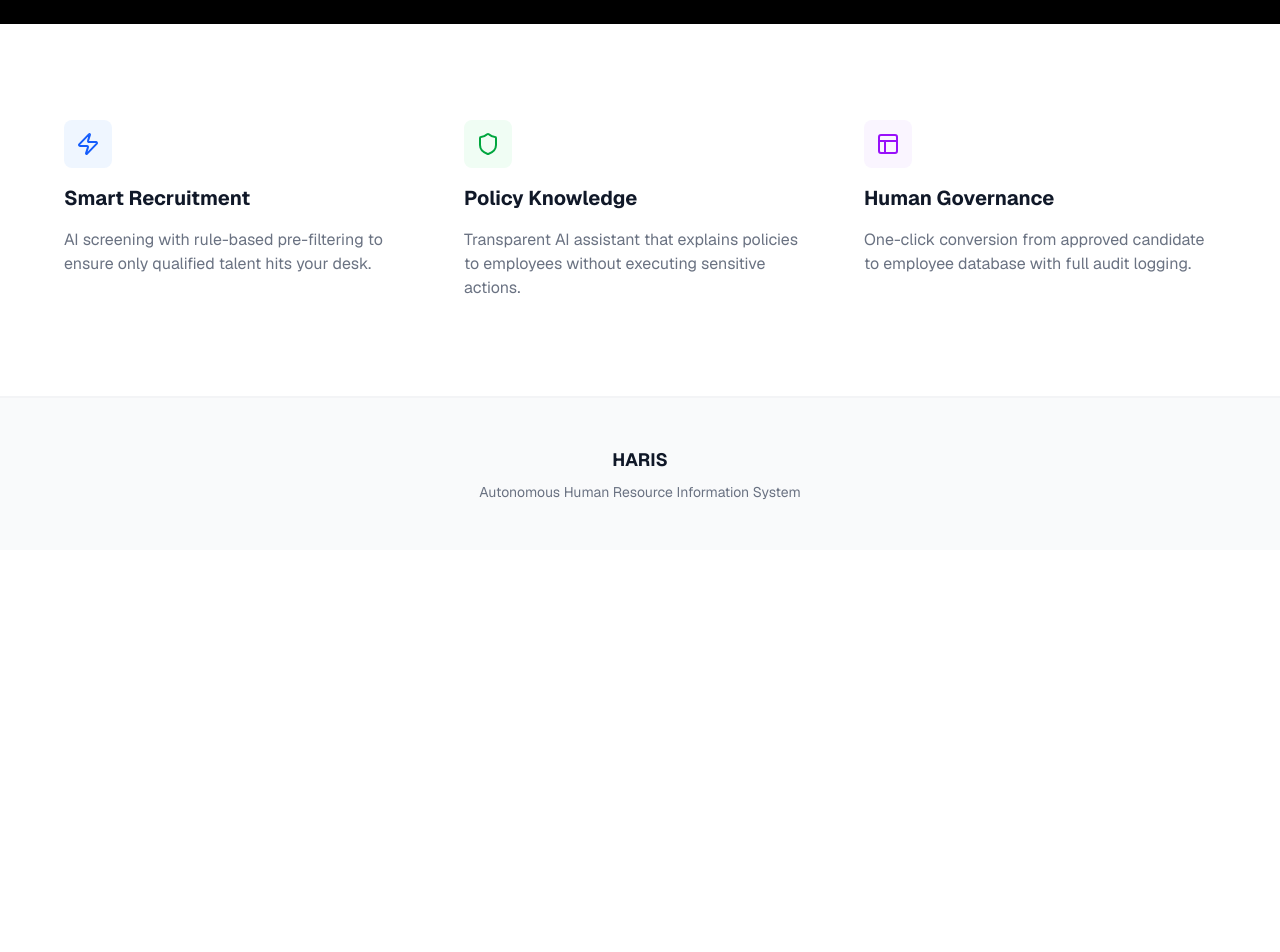
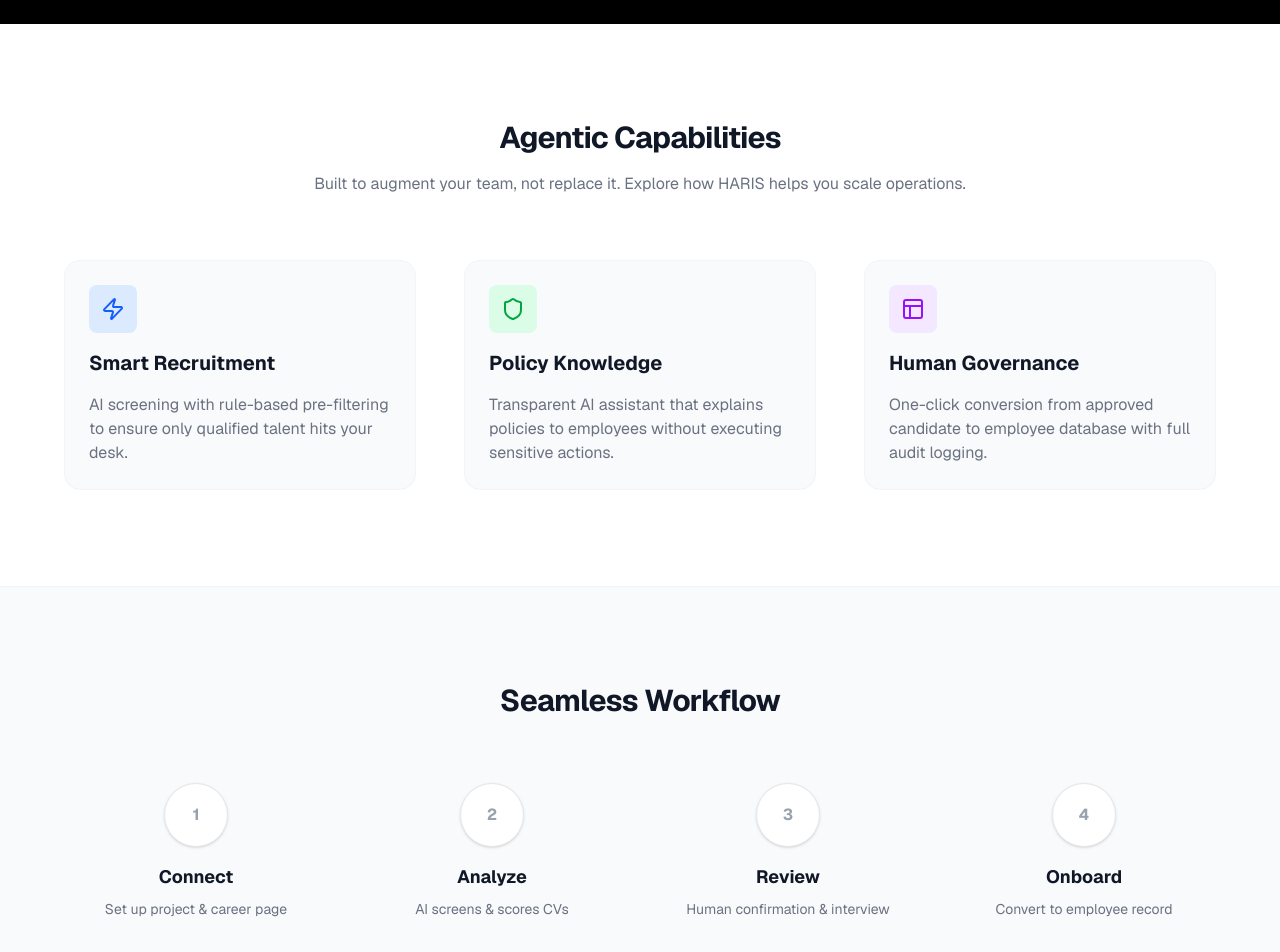
Before and after one commit to indraprhmbd/hris-cloud, a Next.js app in the folder frontend/: page / in a window 1280 px wide. Shown: the part 1560-2512 px from the top of the page. Before the commit the page ends 2110 px from the top, so only its background shows below. Built offline with nearby package versions, Linux system fonts and the light colour scheme.

Commit message:
rebrand to HARIS:  landing page

```diff
--- a/frontend/app/page.tsx
+++ b/frontend/app/page.tsx
@@ -1,5 +1,15 @@
 import Link from "next/link";
-import { ArrowRight, Shield, Users, Zap, Layout, Play } from "lucide-react";
+import {
+  ArrowRight,
+  Shield,
+  Users,
+  Zap,
+  Layout,
+  Play,
+  CheckCircle,
+  BarChart,
+  Bot,
+} from "lucide-react";
 
 export default function Home() {
   return (
@@ -77,7 +87,10 @@ export default function Home() {
         </div>
 
         {/* Hero Visual Mockup */}
-        <div className="mt-20 max-w-5xl mx-auto rounded-xl border border-gray-200 shadow-2xl shadow-gray-200/50 overflow-hidden bg-gray-50 select-none">
+        <div
+          id="demo"
+          className="mt-20 max-w-5xl mx-auto rounded-xl border border-gray-200 shadow-2xl shadow-gray-200/50 overflow-hidden bg-gray-50 select-none"
+        >
           <div className="bg-white border-b border-gray-100 p-4 flex items-center gap-4">
             <div className="flex gap-2">
               <div className="w-3 h-3 rounded-full bg-red-100 border border-red-200"></div>
@@ -145,10 +158,20 @@ export default function Home() {
       </section>
 
       {/* Features */}
-      <section className="py-24 px-6 border-b border-gray-100">
-        <div className="max-w-6xl mx-auto grid grid-cols-1 md:grid-cols-3 gap-12">
-          <div className="space-y-4">
-            <div className="w-12 h-12 bg-blue-50 text-blue-600 rounded-lg flex items-center justify-center">
+      <section id="features" className="py-24 px-6 border-b border-gray-100">
+        <div className="max-w-6xl mx-auto">
+          <div className="text-center mb-16">
+            <h2 className="text-3xl font-bold tracking-tight mb-4">
+              Agentic Capabilities
+            </h2>
+            <p className="text-gray-500 max-w-2xl mx-auto">
+              Built to augment your team, not replace it. Explore how HARIS
+              helps you scale operations.
+            </p>
+          </div>
+          <div className="grid grid-cols-1 md:grid-cols-3 gap-12">
+            <div className="space-y-4 p-6 rounded-2xl bg-gray-50 border border-gray-100 hover:shadow-lg transition">
+              <div className="w-12 h-12 bg-blue-100 text-blue-600 rounded-lg flex items-center justify-center">
                 <Zap className="w-6 h-6" />
               </div>
               <h4 className="text-xl font-bold">Smart Recruitment</h4>
@@ -157,8 +180,8 @@ export default function Home() {
                 qualified talent hits your desk.
               </p>
             </div>
-          <div className="space-y-4">
-            <div className="w-12 h-12 bg-green-50 text-green-600 rounded-lg flex items-center justify-center">
+            <div className="space-y-4 p-6 rounded-2xl bg-gray-50 border border-gray-100 hover:shadow-lg transition">
+              <div className="w-12 h-12 bg-green-100 text-green-600 rounded-lg flex items-center justify-center">
                 <Shield className="w-6 h-6" />
               </div>
               <h4 className="text-xl font-bold">Policy Knowledge</h4>
@@ -167,24 +190,68 @@ export default function Home() {
                 without executing sensitive actions.
               </p>
             </div>
-          <div className="space-y-4">
-            <div className="w-12 h-12 bg-purple-50 text-purple-600 rounded-lg flex items-center justify-center">
+            <div className="space-y-4 p-6 rounded-2xl bg-gray-50 border border-gray-100 hover:shadow-lg transition">
+              <div className="w-12 h-12 bg-purple-100 text-purple-600 rounded-lg flex items-center justify-center">
                 <Layout className="w-6 h-6" />
               </div>
               <h4 className="text-xl font-bold">Human Governance</h4>
               <p className="text-gray-500">
-              One-click conversion from approved candidate to employee database
-              with full audit logging.
+                One-click conversion from approved candidate to employee
+                database with full audit logging.
               </p>
+            </div>
+          </div>
+        </div>
+      </section>
+
+      {/* Workflow Section - Restored */}
+      <section id="how-it-works" className="py-24 bg-gray-50 px-6">
+        <div className="max-w-6xl mx-auto">
+          <div className="text-center mb-16">
+            <h2 className="text-3xl font-bold tracking-tight mb-4">
+              Seamless Workflow
+            </h2>
+          </div>
+
+          <div className="grid grid-cols-1 md:grid-cols-4 gap-8">
+            {[
+              {
+                title: "Connect",
+                desc: "Set up project & career page",
+                icon: Link,
+              },
+              { title: "Analyze", desc: "AI screens & scores CVs", icon: Bot },
+              {
+                title: "Review",
+                desc: "Human confirmation & interview",
+                icon: CheckCircle,
+              },
+              {
+                title: "Onboard",
+                desc: "Convert to employee record",
+                icon: Users,
+              },
+            ].map((item, i) => (
+              <div key={i} className="flex flex-col items-center text-center">
+                <div className="w-16 h-16 bg-white border border-gray-200 rounded-full flex items-center justify-center mb-4 shadow-sm font-bold text-gray-400">
+                  {i + 1}
+                </div>
+                <h4 className="font-bold text-lg mb-2">{item.title}</h4>
+                <p className="text-sm text-gray-500">{item.desc}</p>
+              </div>
+            ))}
           </div>
         </div>
       </section>
 
       {/* Footer */}
-      <footer className="py-12 px-6 bg-gray-50 border-t border-gray-100 text-center">
+      <footer className="py-12 px-6 bg-white border-t border-gray-100 text-center">
         <div className="font-bold text-lg mb-2">HARIS</div>
         <p className="text-sm text-gray-500">
           Autonomous Human Resource Information System
+        </p>
+        <p className="text-xs text-gray-400 mt-4">
+          Built for Re:AI Hackathon 2026
         </p>
       </footer>
     </div>
```
Also changed, not shown: 1 other file (tests, documents, lock files or other folders). Lines whose indentation alone changed are shown as unchanged.
